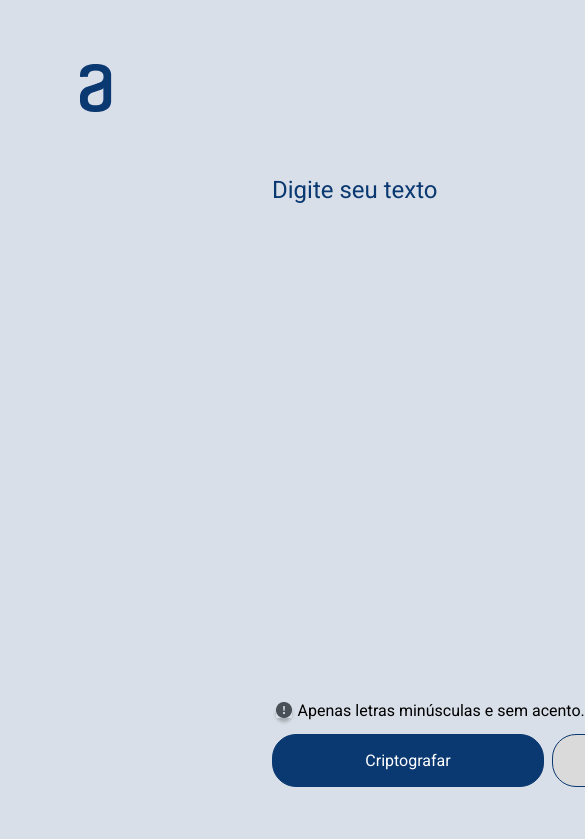
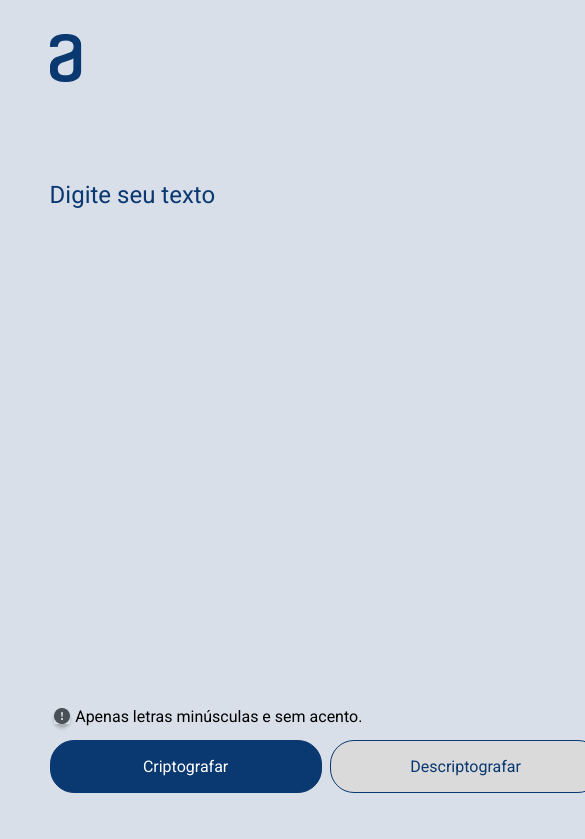
Before and after one commit to van-gomes/text-decoder-challenge-react, a React (Create React App) app: page / in a window 390 px wide. Shown: the top 839 px of the page, 585 px wide, since content can reach past the window. Built offline with nearby package versions, Linux system fonts and the light colour scheme.

Commit message:
Insert media queries

```diff
--- a/src/App.module.css
+++ b/src/App.module.css
@@ -76,3 +76,53 @@ body {
     color: var(--dark-blue-300);
     background-color: var(--dark-blue-500);
 }
+
+@media (max-width: 375px) {
+    .app_container {
+        display: flex;
+        justify-content: flex-start;
+        align-items: flex-start;
+        padding: 0.1rem;
+    }
+
+    .container_main {
+        display: flex;
+        flex-wrap: wrap;
+        flex-direction: column;
+        max-width: 48rem;
+        width: 100%;
+        gap: 3rem;
+    }
+
+    .container_text {
+        display: flex;
+        flex-direction: column;
+        margin-top: -6rem;
+        margin-left: 3rem;
+    }
+}
+
+@media (max-width: 768px) {
+    .app_container {
+        display: flex;
+        justify-content: flex-start;
+        align-items: flex-start;
+        padding: 0.1rem;
+    }
+
+    .container_main {
+        display: flex;
+        flex-wrap: wrap;
+        flex-direction: column;
+        max-width: 48rem;
+        width: 100%;
+        gap: 3rem;
+    }
+
+    .container_text {
+        display: flex;
+        flex-direction: column;
+        margin-top: -6rem;
+        margin-left: 3rem;
+    }
+}
--- a/src/components/Decoder/Decoder.js
+++ b/src/components/Decoder/Decoder.js
@@ -34,7 +34,7 @@ export function Decoder({ encryptedText, decryptedText, isDecodedText }) {
   };
 
   return (
-    <div className={styles.container__decoder}>
+    <section className={styles.container__decoder}>
      <div className={styles.content__text__decoder}>
         <img
             className={`${isDecodedText ? styles.hidden : styles.img_text_decoder}`}
@@ -68,6 +68,6 @@ export function Decoder({ encryptedText, decryptedText, isDecodedText }) {
       </div>
 
         {copySuccess && ( <p className={styles.copyMessage}>{copySuccess}</p> )}
-      </div>
+      </section>
   );
 }
--- a/src/components/Decoder/Decoder.module.css
+++ b/src/components/Decoder/Decoder.module.css
@@ -60,3 +60,15 @@
     border: 1px solid var(--dark-blue-300);
     cursor: pointer;
 }
+
+@media (max-width: 375px) {
+    .img_text_decoder {
+        display: none;
+    }
+}
+
+@media (max-width: 768px) {
+    .img_text_decoder {
+        display: none;
+    }
+}
--- a/src/components/Header/Header.module.css
+++ b/src/components/Header/Header.module.css
@@ -1,7 +1,6 @@
 .container_header {
     display: flex;
     justify-content: flex-start;
-    /* align-items: center; */
     margin-top: 2rem;
 }
 
--- a/src/styles/global.css
+++ b/src/styles/global.css
@@ -19,49 +19,3 @@ body, input, button {
     font-weight: 400;
     font-size: 1rem;
 }
-
-@media (max-width: 783px) {
-    .container_main {
-        display: flex;
-        flex-direction: column;
-        justify-content: center;
-    }
-
-    .container_header,
-    .container_text,
-    .container__info__type__text,
-    .btn,
-    .container__decoder {
-        width: 100%;
-        height: auto;
-        margin: 1rem 0;
-    }
-
-    .btn {
-        align-items: center;
-    }
-
-    .container__decoder {
-        width: 100%;
-        margin-top: 1rem;
-        display: flex;
-        flex-direction: column;
-        align-items: center;
-    }
-
-    .container__decoder img {
-        display: none;
-    }
-
-    .input__text__decoder {
-        width: 17rem;
-    }
-
-    .copy__button {
-        display: none;
-    }
-}
-
-.input__text__decoder:not(:placeholder-shown) + .copy__button {
-    display: block;
-}
```
